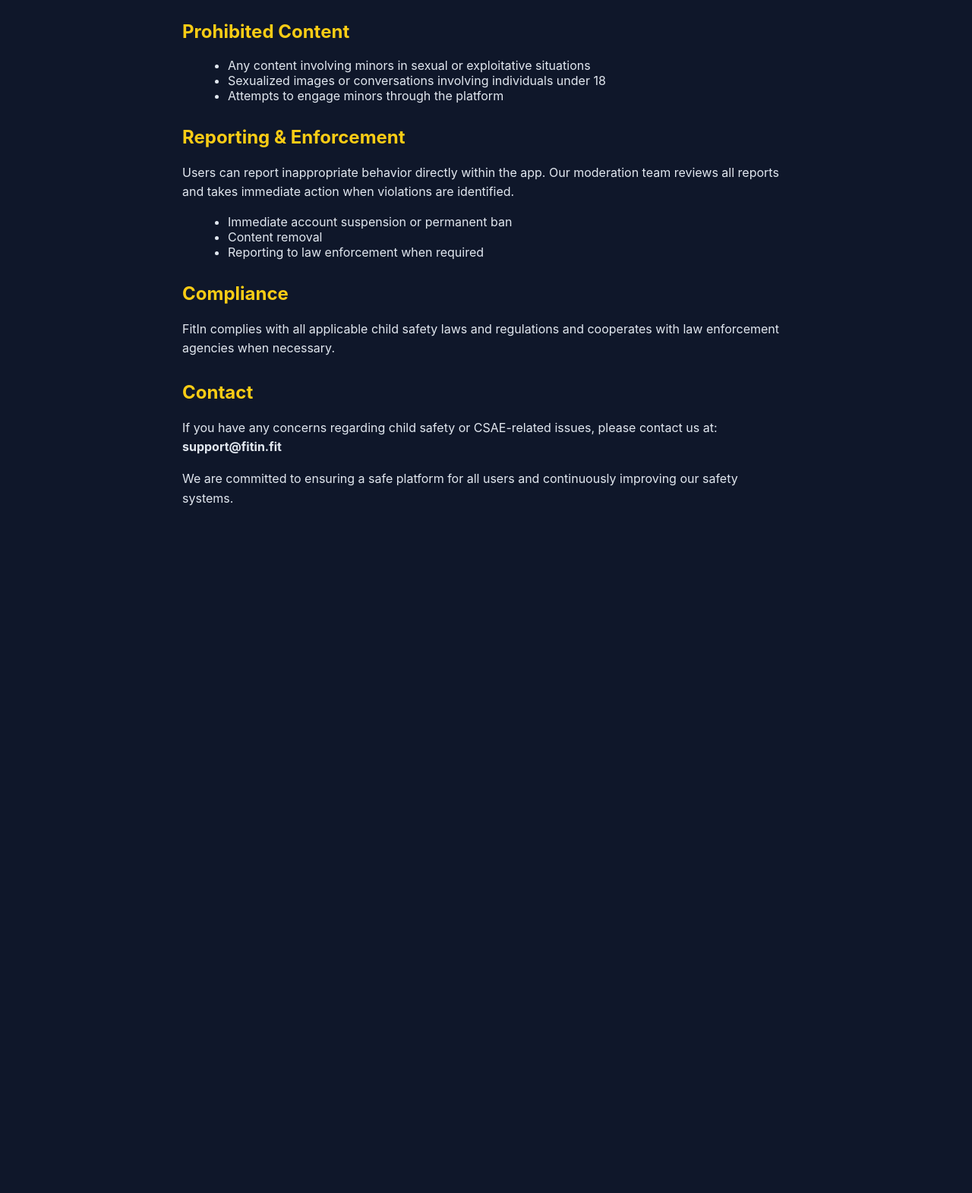
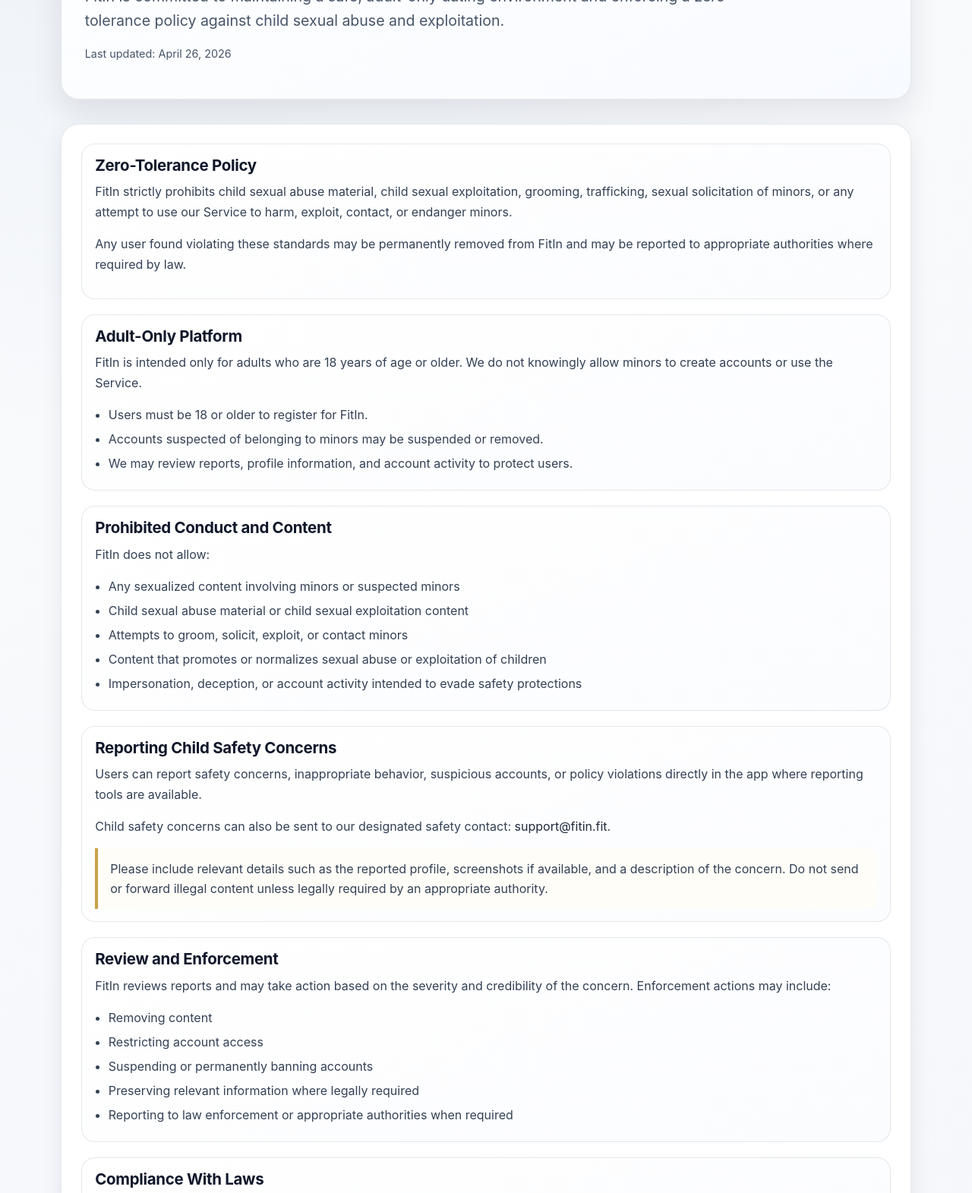
Before and after one commit to Fitin-Admin/FitIn-Site, a plain HTML site: page safety.html in a window 1280 px wide. Shown: the part 305-1876 px from the top of the page at 76% size. Before the commit the page ends 1029 px from the top, so only its background shows below. Drawn offline with Linux system fonts and the light colour scheme.

Commit message:
Update safety.html
Updated safety page

```diff
--- a/safety.html
+++ b/safety.html
@@ -1,94 +1,157 @@
-<!DOCTYPE html>
+<!doctype html>
 <html lang="en">
   <head>
     <meta charset="UTF-8" />
-  <meta name="viewport" content="width=device-width, initial-scale=1.0"/>
+    <meta name="viewport" content="width=device-width, initial-scale=1.0" />
+    <meta
+      name="description"
+      content="Read FitIn's Child Safety Standards, including our zero-tolerance policy against child sexual abuse and exploitation."
+    />
     <title>Child Safety Standards | FitIn</title>
-  <style>
-    body {
-      font-family: -apple-system, BlinkMacSystemFont, "Segoe UI", Roboto, sans-serif;
-      background-color: #0f172a;
-      color: #e2e8f0;
-      margin: 0;
-      padding: 0;
-    }
-    .container {
-      max-width: 800px;
-      margin: 0 auto;
-      padding: 40px 20px;
-    }
-    h1 {
-      color: #ffffff;
-      margin-bottom: 20px;
-    }
-    h2 {
-      margin-top: 30px;
-      color: #facc15;
-    }
-    p {
-      line-height: 1.6;
-      margin-bottom: 15px;
-    }
-    ul {
-      margin-left: 20px;
-      margin-bottom: 20px;
-    }
-    a {
-      color: #facc15;
-      text-decoration: none;
-    }
-  </style>
+    <link rel="stylesheet" href="/styles.css" />
   </head>
+  <body>
+    <header class="site-header">
+      <div class="site-shell nav-wrap">
+        <nav class="top-nav" aria-label="Primary">
+          <a class="wordmark" href="/index.html">Fit<span>In</span></a>
+          <div class="nav-links">
+            <a href="/index.html">Home</a>
+            <a href="/support.html">Support</a>
+            <a href="/privacy.html">Privacy</a>
+            <a href="/terms.html">Terms</a>
+            <a href="/delete-account.html">Delete Account</a>
+          </div>
+        </nav>
+      </div>
+    </header>
 
-<body>
-  <div class="container">
+    <main class="main-content">
+      <div class="site-shell">
+        <section class="hero">
+          <p class="eyebrow">Safety</p>
           <h1>Child Safety Standards</h1>
+          <p class="lead">
+            FitIn is committed to maintaining a safe, adult-only dating environment and enforcing a
+            zero-tolerance policy against child sexual abuse and exploitation.
+          </p>
+          <p class="meta">Last updated: April 26, 2026</p>
+        </section>
 
+        <section class="section section-card legal-layout">
+          <article class="legal-block">
+            <h2>Zero-Tolerance Policy</h2>
             <p>
-      FitIn is committed to maintaining a safe, respectful, and secure environment for all users.
-      We enforce a strict zero-tolerance policy for any form of child sexual abuse and exploitation (CSAE).
+              FitIn strictly prohibits child sexual abuse material, child sexual exploitation, grooming,
+              trafficking, sexual solicitation of minors, or any attempt to use our Service to harm,
+              exploit, contact, or endanger minors.
             </p>
+            <p>
+              Any user found violating these standards may be permanently removed from FitIn and may
+              be reported to appropriate authorities where required by law.
+            </p>
+          </article>
 
-    <h2>Age Requirement</h2>
+          <article class="legal-block">
+            <h2>Adult-Only Platform</h2>
             <p>
-      FitIn is strictly for individuals aged 18 and older. We do not allow minors on the platform.
-      Any accounts suspected of being underage will be removed immediately.
-    </p>
-
-    <h2>Prohibited Content</h2>
-    <ul>
-      <li>Any content involving minors in sexual or exploitative situations</li>
-      <li>Sexualized images or conversations involving individuals under 18</li>
-      <li>Attempts to engage minors through the platform</li>
-    </ul>
-
-    <h2>Reporting & Enforcement</h2>
-    <p>
-      Users can report inappropriate behavior directly within the app. Our moderation team reviews all reports
-      and takes immediate action when violations are identified.
+              FitIn is intended only for adults who are 18 years of age or older. We do not knowingly
+              allow minors to create accounts or use the Service.
             </p>
             <ul>
-      <li>Immediate account suspension or permanent ban</li>
-      <li>Content removal</li>
-      <li>Reporting to law enforcement when required</li>
+              <li>Users must be 18 or older to register for FitIn.</li>
+              <li>Accounts suspected of belonging to minors may be suspended or removed.</li>
+              <li>We may review reports, profile information, and account activity to protect users.</li>
             </ul>
+          </article>
 
-    <h2>Compliance</h2>
+          <article class="legal-block">
+            <h2>Prohibited Conduct and Content</h2>
+            <p>FitIn does not allow:</p>
+            <ul>
+              <li>Any sexualized content involving minors or suspected minors</li>
+              <li>Child sexual abuse material or child sexual exploitation content</li>
+              <li>Attempts to groom, solicit, exploit, or contact minors</li>
+              <li>Content that promotes or normalizes sexual abuse or exploitation of children</li>
+              <li>Impersonation, deception, or account activity intended to evade safety protections</li>
+            </ul>
+          </article>
+
+          <article class="legal-block">
+            <h2>Reporting Child Safety Concerns</h2>
             <p>
-      FitIn complies with all applicable child safety laws and regulations and cooperates with law enforcement
-      agencies when necessary.
+              Users can report safety concerns, inappropriate behavior, suspicious accounts, or policy
+              violations directly in the app where reporting tools are available.
             </p>
+            <p>
+              Child safety concerns can also be sent to our designated safety contact:
+              <a href="mailto:support@fitin.fit">support@fitin.fit</a>.
+            </p>
+            <div class="notice">
+              Please include relevant details such as the reported profile, screenshots if available,
+              and a description of the concern. Do not send or forward illegal content unless legally
+              required by an appropriate authority.
+            </div>
+          </article>
 
-    <h2>Contact</h2>
+          <article class="legal-block">
+            <h2>Review and Enforcement</h2>
             <p>
-      If you have any concerns regarding child safety or CSAE-related issues, please contact us at:
-      <br />
-      <strong>support@fitin.fit</strong>
+              FitIn reviews reports and may take action based on the severity and credibility of the
+              concern. Enforcement actions may include:
             </p>
+            <ul>
+              <li>Removing content</li>
+              <li>Restricting account access</li>
+              <li>Suspending or permanently banning accounts</li>
+              <li>Preserving relevant information where legally required</li>
+              <li>Reporting to law enforcement or appropriate authorities when required</li>
+            </ul>
+          </article>
 
+          <article class="legal-block">
+            <h2>Compliance With Laws</h2>
             <p>
-      We are committed to ensuring a safe platform for all users and continuously improving our safety systems.
+              FitIn complies with applicable child safety laws and regulations. Where required, we
+              cooperate with law enforcement, regulatory authorities, and other appropriate entities
+              involved in child safety investigations.
             </p>
+          </article>
+
+          <article class="legal-block">
+            <h2>Ongoing Safety Commitment</h2>
+            <p>
+              FitIn continues to improve safety systems, reporting workflows, moderation practices,
+              and user protections to help prevent abuse and maintain trust across the platform.
+            </p>
+          </article>
+
+          <article class="legal-block">
+            <h2>Designated Child Safety Contact</h2>
+            <p>
+              For questions or concerns about child safety, CSAE prevention, or compliance, contact:
+              <a href="mailto:support@fitin.fit">support@fitin.fit</a>.
+            </p>
+          </article>
+        </section>
       </div>
+    </main>
+
+    <footer class="site-shell site-footer">
+      <div class="footer-grid">
+        <div>
+          <strong>FitIn</strong>
+          <p class="meta">support@fitin.fit</p>
+        </div>
+        <nav class="footer-links" aria-label="Footer">
+          <a href="/index.html">Home</a>
+          <a href="/support.html">Support</a>
+          <a href="/privacy.html">Privacy</a>
+          <a href="/terms.html">Terms</a>
+          <a href="/delete-account.html">Delete Account</a>
+        </nav>
+      </div>
+      <p class="copyright">Copyright &copy; 2026 FitIn. All rights reserved.</p>
+    </footer>
   </body>
 </html>
```
Lines whose indentation alone changed are shown as unchanged.
